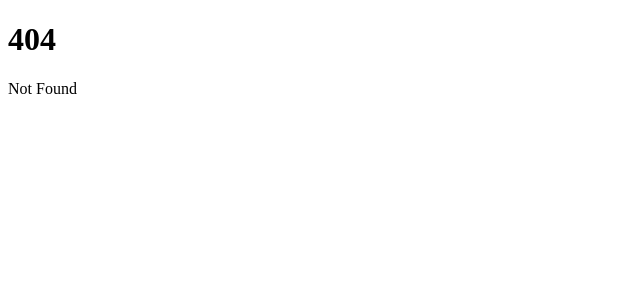
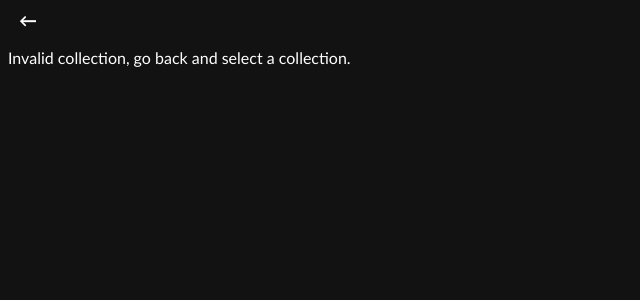
Before and after one commit to Jun1l1ll1/all-rate, a SvelteKit app: page /collection in a window 1280 px wide. Before the commit this address had no page. Shown: the top 300 px of the page, without its empty margins (0-640 px from the left). Built offline with nearby package versions, Linux system fonts and the light colour scheme.

Commit message:
Basic setup and routing

```diff
--- /dev/null
+++ b/src/app.css
@@ -0,0 +1,73 @@
+
+:root {
+    --g-border-radius: 8px;
+
+    --g-primary-color: #425866;
+
+    --g-highlight-color: #00f2ff;
+    --g-hover-opasity: .2;
+}
+
+html, body {
+    color-scheme: dark;
+}
+
+* {
+    font-family: Calibri, 'Trebuchet MS', sans-serif;
+}
+
+h1 {
+    display: inline;
+    margin: 0;
+    padding: 0;
+}
+
+button {
+    position: relative;
+    overflow: hidden;
+    border: none;
+    border-radius: var(--g-border-radius);
+
+    &::before {
+        content: "";
+        position: absolute;
+        inset: 0;
+        background-color: var(--g-highlight-color);
+        opacity: 0;
+        transition: opacity 0.2s ease;
+    }
+    &:hover::before, &:active::before {
+        opacity: var(--g-hover-opasity);
+    }
+}
+
+.flex-row {
+    --gap: 0px;
+
+    display: flex;
+    flex-direction: row;
+    align-items: center;
+    gap: var(--gap);
+}
+
+.center {
+    display: flex;
+    align-items: center;
+    justify-content: center;
+}
+
+.grid {
+    --min-cell-w: 200px;
+    --gap: 0px;
+
+    display: grid;
+    grid-template-columns: repeat(auto-fill, minmax(var(--min-cell-w), 1fr));
+    gap: var(--gap);
+}
+
+.back-btn {
+    background-color: transparent;
+    min-width: 2.5rem;
+    font-weight: bold;
+    font-size: large;
+}
--- /dev/null
+++ b/src/lib/components/NewButton.svelte
@@ -0,0 +1,37 @@
+<script lang="ts">
+
+    import { goto } from '$app/navigation';
+
+    let { type = null } = $props();
+    const validTypes = ['collection', 'item']
+</script>
+
+
+<button class="new-btn" onclick={() => {
+    if (validTypes.includes(type)) goto(`/create/${type}`);
+}}>
+    {#if validTypes.includes(type)}
+        +
+    {:else}
+        Invalid
+    {/if}
+</button>
+
+
+<style>
+    .new-btn {
+        --offset: 30px;
+        --size: 4rem;
+
+        position: absolute;
+        bottom: var(--offset);
+        right: var(--offset);
+
+        background-color: var(--g-primary-color);
+        font-weight: bold;
+        font-size: 2rem;
+        padding: 10px;
+        min-width: var(--size);
+        min-height: var(--size);
+    }
+</style>
--- a/src/routes/+layout.svelte
+++ b/src/routes/+layout.svelte
@@ -1,11 +1,37 @@
 <script lang="ts">
+	import './../app.css';
+	import { page } from '$app/state'
 	import favicon from '$lib/assets/favicon.svg';
 
+	function goBack() {
+        if (window.history.length > 1) {
+            history.back();
+        } else {
+            window.location.href = '/';
+        }
+    }
+
 	let { children } = $props();
+
+	const title = $derived(
+		page.url.pathname === '/collection' ?
+			page.url.searchParams.get('cid') //TODO Get the name of the collection from the collection id
+		: null
+	);
+
 </script>
 
 <svelte:head>
 	<link rel="icon" href={favicon} />
 </svelte:head>
 
+{#if page.url.pathname !== '/'}
+	<div class="flex-row" style="--gap: 10px">
+		<button onclick={goBack} class="back-btn">&larr;</button>
+		{#if title}
+			<h1>{title}</h1>
+		{/if}
+	</div>
+{/if}
+
 {@render children()}
--- /dev/null
+++ b/src/routes/collection/+page.svelte
@@ -0,0 +1,16 @@
+<script lang="ts">
+    import { page } from '$app/state';
+    import NewButton from '$lib/components/NewButton.svelte';
+
+    const cid = $derived(page.url.searchParams.get('cid'));
+</script>
+
+{#if cid}
+
+    <p>Entered collection {cid}</p>
+
+    <NewButton type="item" />
+
+{:else}
+    <p>Invalid collection, go back and select a collection.</p>
+{/if}
```
Also changed, not shown: src/routes/+page.svelte (+91 -2 lines), src/routes/create/collection/+page.svelte (added), src/routes/create/item/+page.svelte (added).
